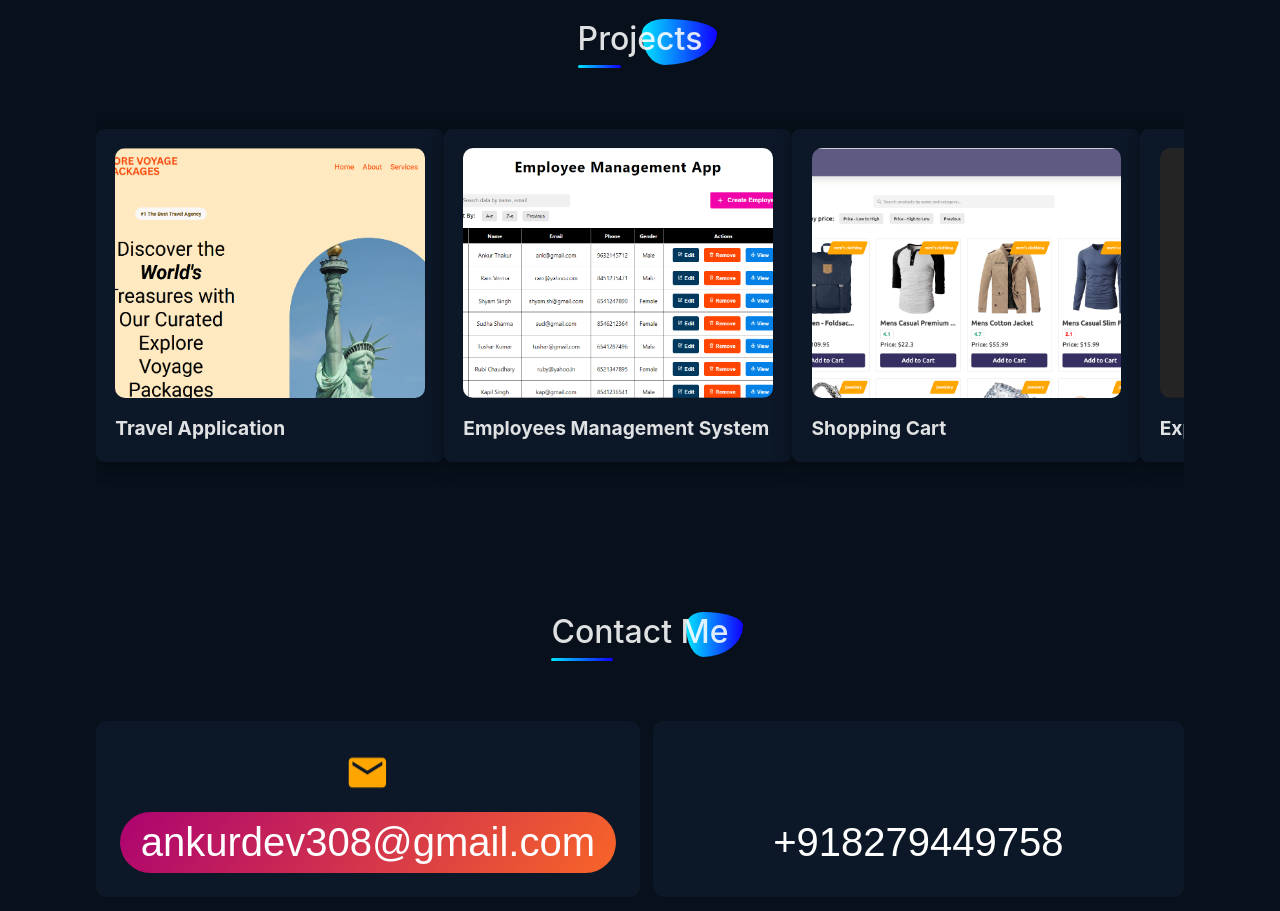
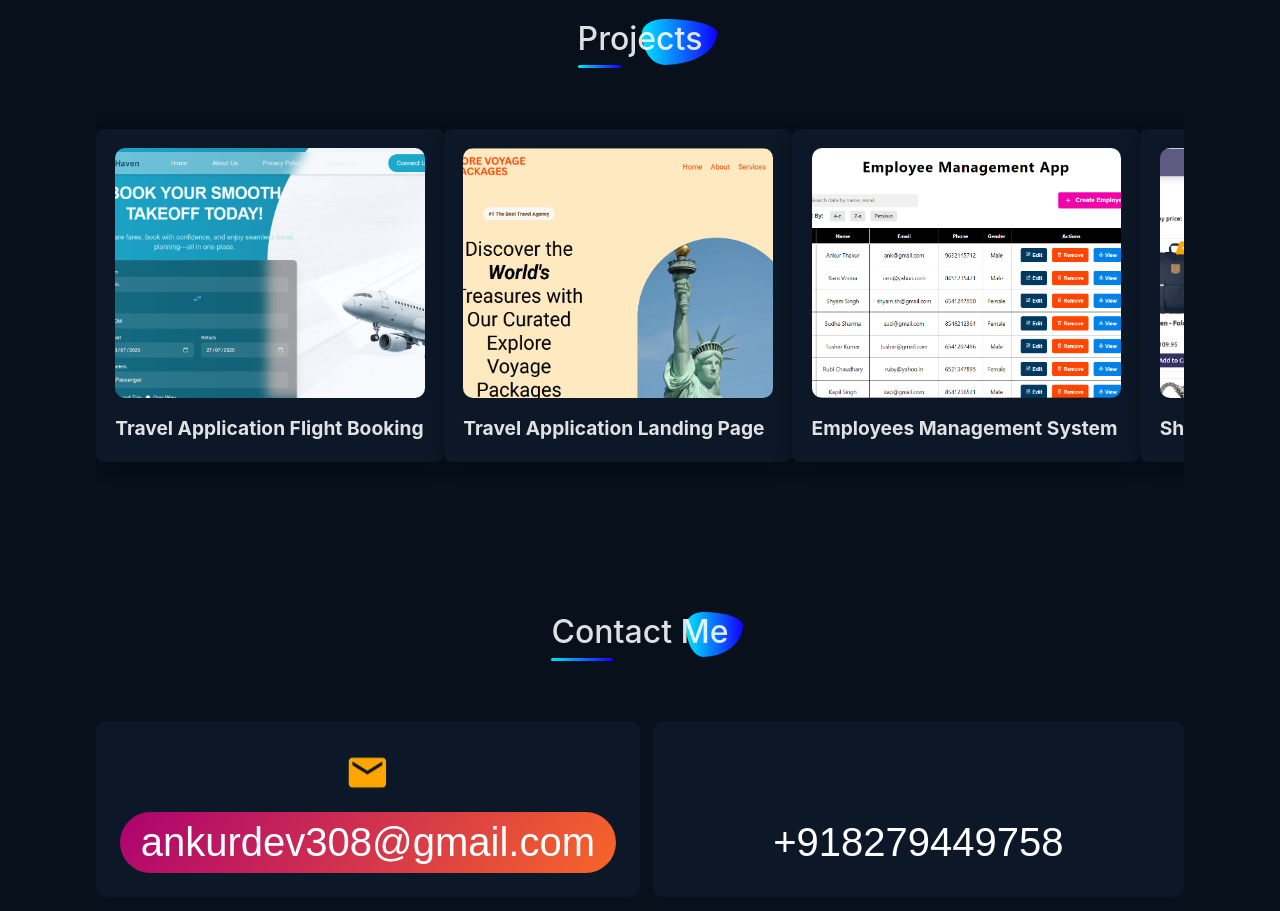
Before and after one commit to ankuryaduvanshiace/portfolio, a React (Vite) app: page / in a window 1280 px wide. Shown: the part 2280-3191 px from the top of the page. Built offline with nearby package versions, Linux system fonts and the light colour scheme; some icons are missing.

Commit message:
add project flight booking

```diff
--- a/src/data/projectsData.js
+++ b/src/data/projectsData.js
@@ -2,18 +2,27 @@ import employee from "../assets/employee.png";
 import expense from "../assets/expense.png";
 import cart from "../assets/cart.png";
 import travel from "../assets/travel.png";
+import flight from "../assets/flight.png";
 
 const projects = [
     {
         id: 0,
-        title: "Travel Application",
-        description: "A web app to manage list of employees where you can create, update, read and delete (CRUD) employees. There is also a search functionality to search employees by any details.",
+        title: "Travel Application Flight Booking",
+        description: "A flight booking application front end with airport search and flight search api integration.",
+        link: "https://travel-booking-nextjs.vercel.app/",
+        codeLink: "https://github.com/ankurThakur1/travel_booking_nextjs",
+        image: flight,
+    },
+    {
+        id: 1,
+        title: "Travel Application Landing Page",
+        description: "A landing page for a travel application.",
         link: "http://www.exlporevoyagepackages.com/",
         codeLink: "",
         image: travel,
     },
     {
-        id: 1,
+        id: 2,
         title: "Employees Management System",
         description: "A web app to manage list of employees where you can create, update, read and delete (CRUD) employees. There is also a search functionality to search employees by any details.",
         link: "https://employee-management-wine.vercel.app/",
@@ -21,7 +30,7 @@ const projects = [
         image: employee,
     },
     {
-        id: 2,
+        id: 3,
         title: "Shopping Cart",
         description: "A shopping cart app to add items to a cart which gets updated automatically . Made use of redux toolkit, fetch api.",
         link: "https://shopping-cart-zeta-rouge.vercel.app/",
@@ -29,7 +38,7 @@ const projects = [
         image: cart,
     },
     {
-        id: 3,
+        id: 4,
         title: "Expense Tracker",
         description: "An app to track expenses. User can add, delete expenses, alongwith functionality to search for the entries. This app made with contextApi.",
         link: "https://expense-tracker-ankur.vercel.app/",
```
Also changed, not shown: src/assets/flight.png (added).
